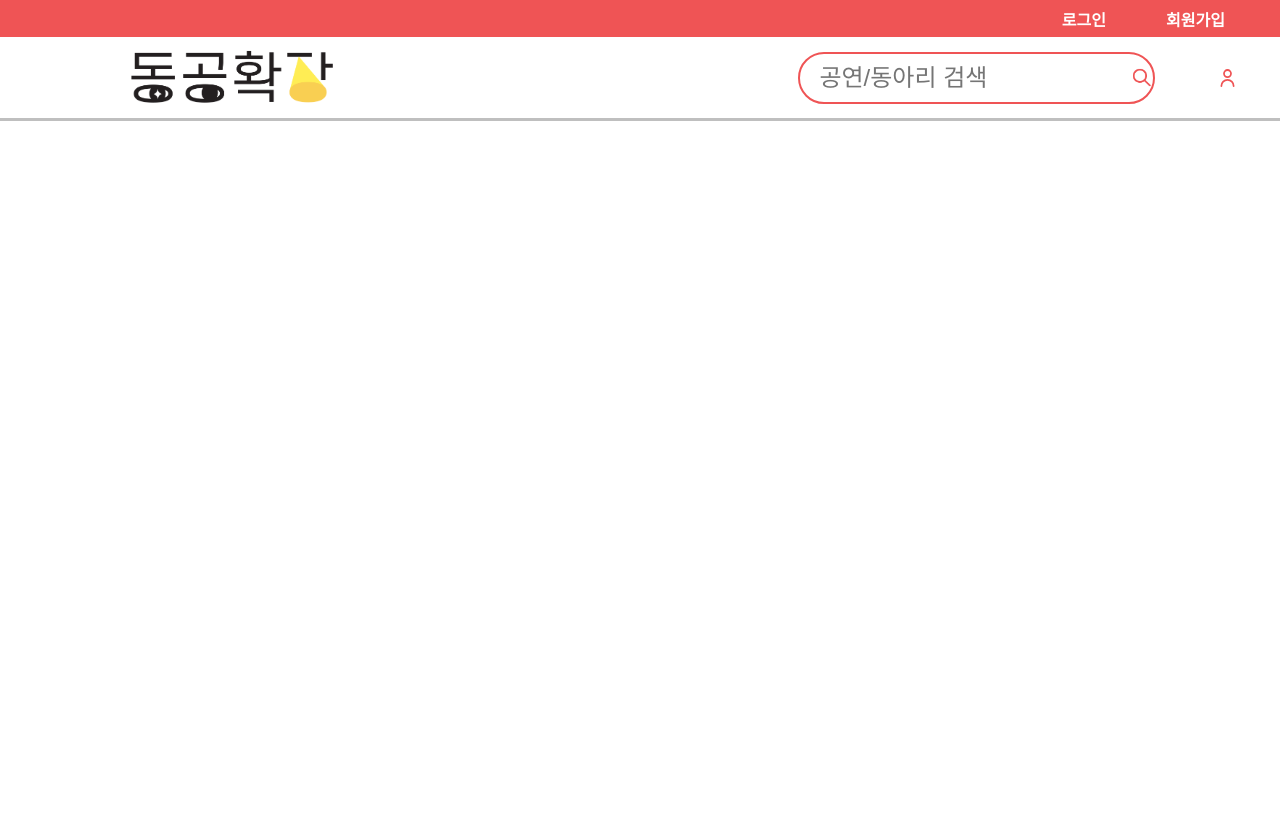
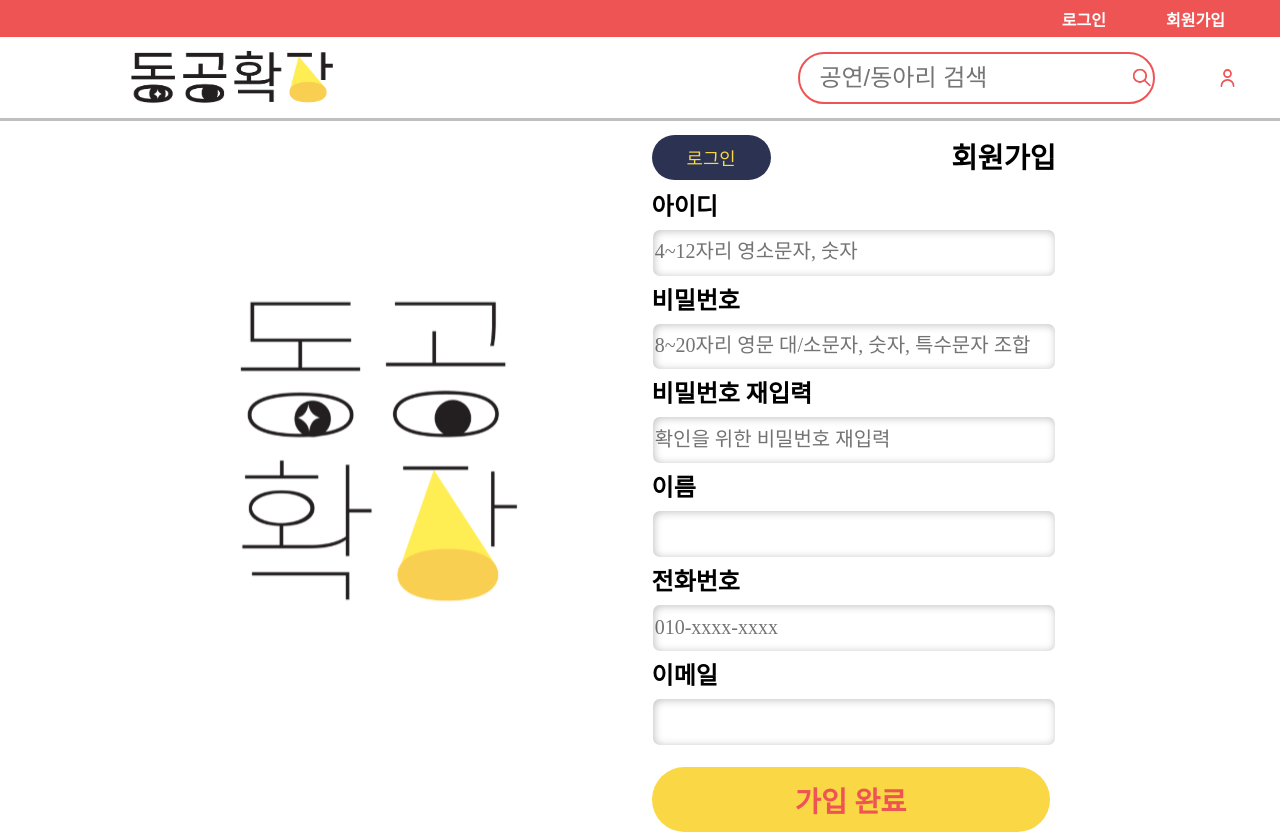
Before and after one commit to chanhk-im/pupil-dilation, a React (Create React App) app: page /signup in a window 1280 px wide. Before the commit the page ends 800 px from the top, so only its background shows below. Built offline with nearby package versions, Linux system fonts and the light colour scheme.

Commit message:
feat[#18]: Sign-up Page 구현

```diff
--- a/src/components/LoginPage.css
+++ b/src/components/LoginPage.css
@@ -27,14 +27,14 @@
     justify-content: space-between;
 }
 
-.login-text {
+.login-text1 {
     color: #000;
     font-size: calc(100vw * 32 / 1440);
     font-family: Noto Sans KR;
     font-weight: 700;
 }
 
-.id {
+.id1 {
     border: none;
     width: calc(100vw * 448 / 1440);
     height: calc(100vh * 63 / 820);
@@ -45,13 +45,13 @@
     box-shadow: 1px 1px 8px 0px rgba(0, 0, 0, 0.25) inset;
 }
 
-.id::placeholder {
+.id1::placeholder {
     color: rgba(0, 0, 0, 0.55);
     font-size: calc(100vw * 32 / 1440);
     font-family: Noto Sans KR;
 }
 
-.password {
+.password1 {
     border: none;
     width: calc(100vw * 448 / 1440);
     height: calc(100vh * 63 / 820);
@@ -62,13 +62,13 @@
     box-shadow: 1px 1px 8px 0px rgba(0, 0, 0, 0.25) inset;
 }
 
-.password::placeholder {
+.password1::placeholder {
     color: rgba(0, 0, 0, 0.55);
     font-size: calc(100vw * 32 / 1440);
     font-family: Noto Sans KR;
 }
 
-.sign-up {
+.sign-up1 {
     border: none;
     width: calc(100vw * 134 / 1440);
     height: calc(100vh * 46 / 820);
@@ -77,7 +77,7 @@
     background: var(--theme-navy, #2B3252);
 }
 
-.sign-up-text {
+.sign-up-text1 {
     color: var(--theme-yellow, #FAD744);
     font-size: calc(100vw * 20 / 1440);
     font-family: Noto Sans KR;
@@ -105,7 +105,7 @@
     font-weight: 300;
 }
 
-.login {
+.login1 {
     border: none;
     width: calc(100vw * 448 / 1440);
     height: calc(100vh * 84 / 820);
--- a/src/components/LoginPage.js
+++ b/src/components/LoginPage.js
@@ -7,20 +7,20 @@ function LoginPage() {
             <img className="logo" alt="pupil-dilation" src="/images/Logo.svg" />
             <dev className="right-page">
                 <dev className="right-high">
-                    <dev className="login-text">로그인</dev>
-                    <button className="sign-up" type="button">
-                        <dev className="sign-up-text"> 회원가입</dev>
+                    <dev className="login-text1">로그인</dev>
+                    <button className="sign-up1" type="button">
+                        <dev className="sign-up-text1"> 회원가입</dev>
                     </button>
                 </dev>
                 <input
                     type="text"
-                    className="id"
+                    className="id1"
                     id="id"
                     placeholder="아이디"
                 />
                 <input
                     type="password"
-                    className="password"
+                    className="password1"
                     id="password"
                     placeholder="비밀번호"
                 />
@@ -28,7 +28,7 @@ function LoginPage() {
                     <input className="id-check" type="checkbox" />
                     <dev className="save-id">아이디 저장</dev>
                 </dev>
-                <button className="login" type="button">
+                <button className="login1" type="button">
                     <dev className="login-text2"> 로그인</dev>
                 </button>
             </dev>
--- /dev/null
+++ b/src/components/SignUpPage.css
@@ -0,0 +1,102 @@
+.container {
+    display: flex;
+}
+
+.logo {
+    width: calc(100vw * 333 / 1440);
+    height: calc(100vh * 360 / 820);
+    flex-shrink: 0;
+    display: flex;
+    margin-left: calc(100vw * 260 / 1440);
+    margin-top: calc(100vh * 159 / 820);
+}
+
+.right-page1 {
+    width: calc(100vw * 455 / 1440);
+    height: calc(100vh * 700 / 820);
+    flex-shrink: 0;
+    margin-left: calc(100vw * 140 / 1440);
+    margin-top: calc(100vh * 14 / 820);
+    margin-bottom: calc(100vh * 14 / 820);
+    display: grid;
+    grid-template-columns: 5;
+    align-items: center;
+}
+
+.right-high {
+    display: flex;
+    justify-content: space-between;
+}
+
+.sign-up-text {
+    color: #000;
+    font-size: calc(100vw * 32 / 1440);
+    font-family: Noto Sans KR;
+    font-weight: 700;
+    margin-bottom: 10px;
+}
+
+.login {
+    border: none;
+    width: calc(100vw * 134 / 1440);
+    height: calc(100vh * 46 / 820);
+    flex-shrink: 0;
+    border-radius: 23px;
+    background: var(--theme-navy, #2B3252);
+}
+
+.login-text {
+    color: var(--theme-yellow, #FAD744);
+    font-size: calc(100vw * 20 / 1440);
+    font-family: Noto Sans KR;
+}
+
+.sign-up-title {
+    color: #000;
+        font-size: 24px;
+        font-family: Noto Sans KR;
+        font-style: normal;
+        font-weight: 700;
+        line-height: normal;
+        display:flex;
+        margin-bottom: 8px;
+
+}
+
+.sign-up-input {
+    border: none;
+        width: calc(100vw * 448 / 1440);
+        height: calc(100vh * 45 / 820);
+        font-size: calc(100vw * 20 / 1440);
+        flex-shrink: 0;
+        border-radius: 7px;
+        background: #FFF;
+        box-shadow: 1px 1px 8px 0px rgba(0, 0, 0, 0.25) inset;
+margin-bottom: 5px;
+    }
+
+.sign-up-input::placeholder {
+    color: rgba(0, 0, 0, 0.55);
+        font-size: 20px;
+        font-family: Noto Sans KR;
+        font-style: normal;
+        font-weight: 350;
+        line-height: normal;
+}
+
+.sign-up {
+    margin-top: 17px;
+    border: none;
+    width: calc(100vw * 448 / 1440);
+    height: calc(100vh * 67 / 820);
+    flex-shrink: 0;
+    border-radius: 34px;
+    background: var(--theme-yellow, #FAD744);
+}
+
+.sign-up-text2 {
+    color: var(--theme-red, #EF5455);
+    font-size: calc(100vw * 32 / 1440);
+    font-family: Noto Sans KR;
+    font-weight: 700;
+}
--- /dev/null
+++ b/src/components/SignUpPage.js
@@ -0,0 +1,77 @@
+import React from 'react';
+import './SignUpPage.css';
+
+function SignUpPage() {
+    return (
+        <dev className="container">
+            <img className="logo" alt="pupil-dilation" src="/images/Logo.svg" />
+            <dev className="right-page1">
+                <dev className="right-high">
+                    <button className="login" type="button">
+                        <dev className="login-text">로그인</dev>
+                    </button>
+                    <dev className="sign-up-text">회원가입</dev>
+                </dev>
+                <dev>
+                    <dev className="sign-up-title">아이디</dev>
+                    <input
+                        type="text"
+                        className="sign-up-input"
+                        id="id"
+                        placeholder="4~12자리 영소문자, 숫자"
+                    />
+                </dev>
+                <dev>
+                    <dev className="sign-up-title">비밀번호</dev>
+                    <input
+                        type="password"
+                        className="sign-up-input"
+                        id="password"
+                        placeholder="8~20자리 영문 대/소문자, 숫자, 특수문자 조합"
+                    />
+                </dev>
+                <dev>
+                    <dev className="sign-up-title">비밀번호 재입력</dev>
+                    <input
+                        type="password"
+                        className="sign-up-input"
+                        id="password-check"
+                        placeholder="확인을 위한 비밀번호 재입력"
+                    />
+                </dev>
+                <dev>
+                    <dev className="sign-up-title">이름</dev>
+                    <input
+                        type="text"
+                        className="sign-up-input"
+                        id="name"
+                        placeholder=""
+                    />
+                </dev>
+                <dev>
+                    <dev className="sign-up-title">전화번호</dev>
+                    <input
+                        type="text"
+                        className="sign-up-input"
+                        id="phone-number"
+                        placeholder="010-xxxx-xxxx"
+                    />
+                </dev>
+                <dev>
+                    <dev className="sign-up-title">이메일</dev>
+                    <input
+                        type="text"
+                        className="sign-up-input"
+                        id="email"
+                        placeholder=""
+                    />
+                </dev>
+                <button className="sign-up" type="button">
+                    <dev className="sign-up-text2">가입 완료</dev>
+                </button>
+            </dev>
+        </dev>
+    );
+}
+
+export default SignUpPage;
--- a/src/routes/MainPageRoute.js
+++ b/src/routes/MainPageRoute.js
@@ -3,6 +3,7 @@ import { Route, Routes } from 'react-router-dom';
 import Main from '../components/Main';
 import Detail from '../components/Detail/components/Detail';
 import LoginPage from '../components/LoginPage';
+import SignUpPage from '../components/SignUpPage';
 
 function MainPageRoute() {
     return (
@@ -10,7 +11,8 @@ function MainPageRoute() {
             <Routes>
                 <Route path="/" element={<Main />} />
                 <Route path="detail/:id" element={<Detail />} />
-                <Route path="/Login" element={<LoginPage />} />
+                <Route path="/login" element={<LoginPage />} />
+                <Route path="/signup" element={<SignUpPage />} />
             </Routes>
         </div>
     );
```
Also changed, not shown: 1 other file (tests, documents, lock files or other folders).
